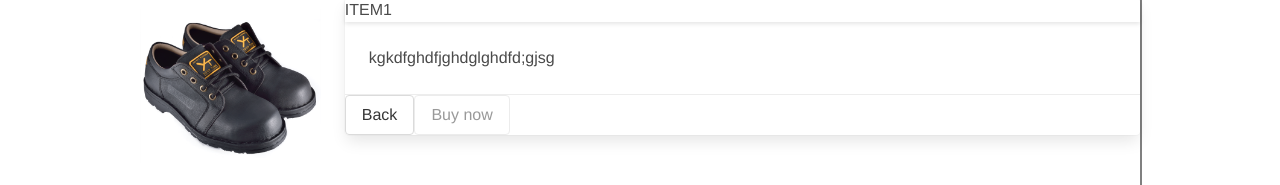
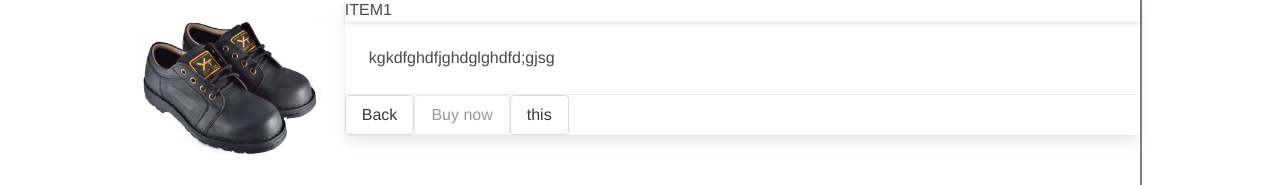
Before and after one commit to Rattanan-SG/48shop, a Vue app in the folder frontend/: page /#/ProductDetail in a window 1280 px wide. Shown: the part 169-354 px from the top of the page. Built offline with nearby package versions, Linux system fonts and the light colour scheme.

Commit message:
[ADD] สร้าง function เพื่อ route จากหน้า ProductDetail ไปหน้า CategoryProduct

```diff
--- a/frontend/src/components/ProductDetail.vue
+++ b/frontend/src/components/ProductDetail.vue
@@ -18,6 +18,7 @@
                 <div class="card-footer">
                     <router-link to="/Home"><div class="button">Back</div></router-link>
                     <router-link to="/ProductDetail"><div class="button" disabled>Buy now</div></router-link>
+                    <router-link to="/CategoryProduct"><div class="button">this</div></router-link>
                 </div>
             </div>
           </div>
--- a/frontend/src/router/index.js
+++ b/frontend/src/router/index.js
@@ -2,6 +2,7 @@ import Vue from 'vue'
 import Router from 'vue-router'
 import Home from '@/components/Home'
 import ProductDetail from '@/components/ProductDetail'
+import CategoryProduct from '@/components/CategoryProduct'
 
 Vue.use(Router)
 
@@ -21,6 +22,11 @@ export default new Router({
       path: '/ProductDetail',
       name: 'ProductDetail',
       component: ProductDetail
+    },
+    {
+      path: '/CategoryProduct',
+      name: 'CategoryProduct',
+      component: CategoryProduct
     }
   ]
 })
```
